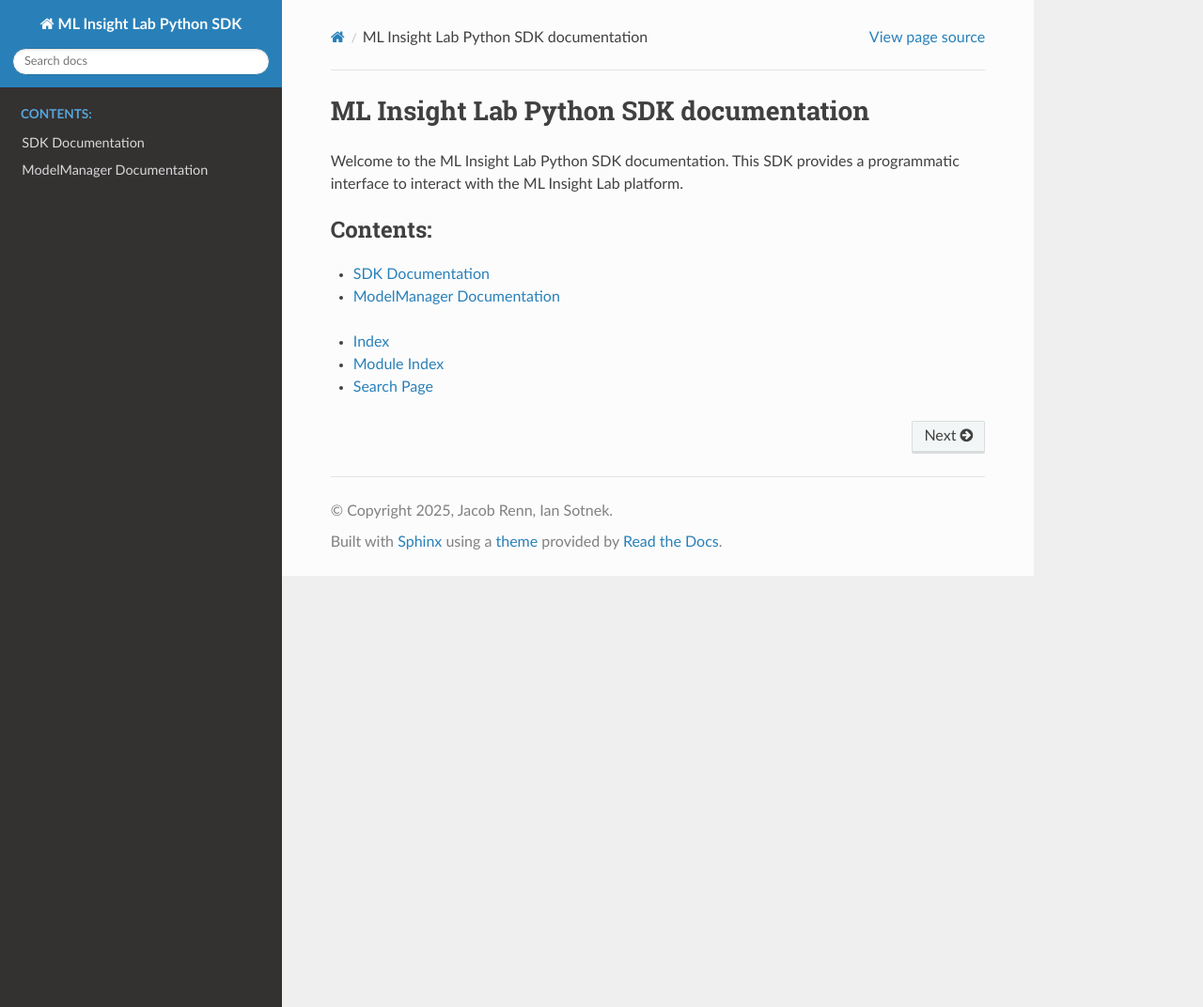
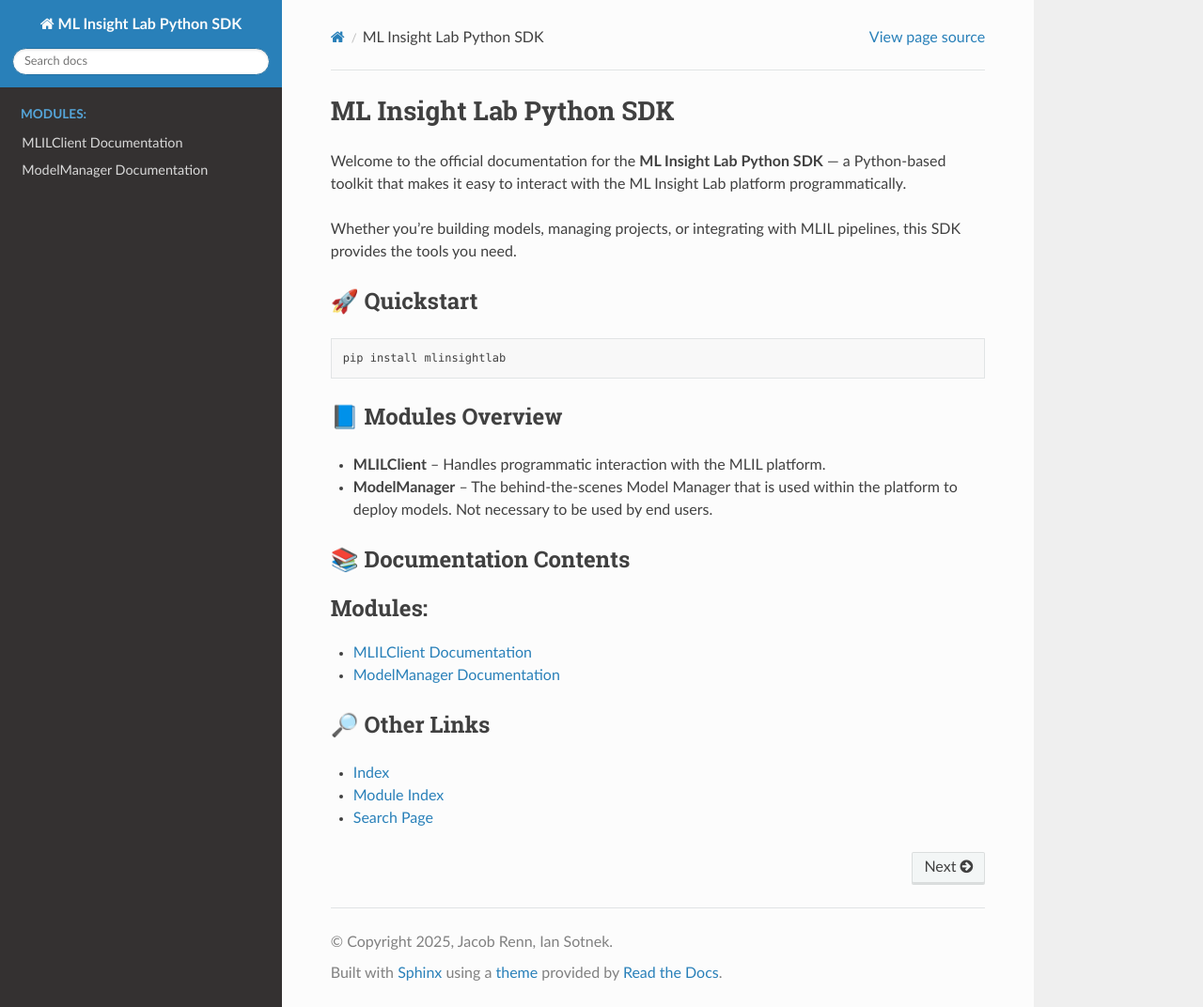
Before and after one commit to MLInsightLab/MLInsightLab-Python-SDK, a Sphinx documentation site: the page built from docs/source/index.rst, in a window 1280 px wide and 1072 px high. Shown: the whole window at 94% size. Built offline with Sphinx 7.4.7 and the Read the Docs theme 3.1.0, drawn with Linux system fonts in a browser that asks for light colours.

Commit message:
updating main page for documentation
Signed-off-by: Jacob Renn <jacob.renn4@gmail.com>

```diff
--- a/docs/source/MLILClient.rst
+++ b/docs/source/MLILClient.rst
@@ -1,5 +1,5 @@
-SDK Documentation
-=================
+MLILClient Documentation
+========================
 
 .. automodule:: mlinsightlab.MLILClient
     :members:
--- a/docs/source/index.rst
+++ b/docs/source/index.rst
@@ -1,19 +1,36 @@
-.. ML Insight Lab Python SDK documentation master file, created by
-   sphinx-quickstart on Thu Jan  2 15:40:45 2025.
-   You can adapt this file completely to your liking, but it should at least
-   contain the root `toctree` directive.
+ML Insight Lab Python SDK
+=========================
 
-ML Insight Lab Python SDK documentation
-=======================================
-Welcome to the ML Insight Lab Python SDK documentation. This SDK provides a programmatic interface to interact with the ML Insight Lab platform.
+Welcome to the official documentation for the **ML Insight Lab Python SDK** — a Python-based toolkit that makes it easy to interact with the ML Insight Lab platform programmatically.
+
+Whether you're building models, managing projects, or integrating with MLIL pipelines, this SDK provides the tools you need.
+
+🚀 **Quickstart**
+-------------------
+
+.. code-block:: bash
+
+   pip install mlinsightlab
+
+📘 **Modules Overview**
+------------------------
+
+- **MLILClient** – Handles programmatic interaction with the MLIL platform.
+- **ModelManager** – The behind-the-scenes Model Manager that is used within the platform to deploy models. Not necessary to be used by end users.
+
+📚 **Documentation Contents**
+------------------------------
 
 .. toctree::
    :maxdepth: 2
-   :caption: Contents:
+   :caption: Modules:
 
    MLILClient
    ModelManager
 
+🔎 **Other Links**
+-------------------
+
 * :ref:`genindex`
 * :ref:`modindex`
 * :ref:`search`
```
